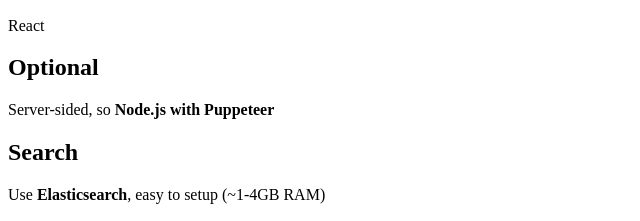
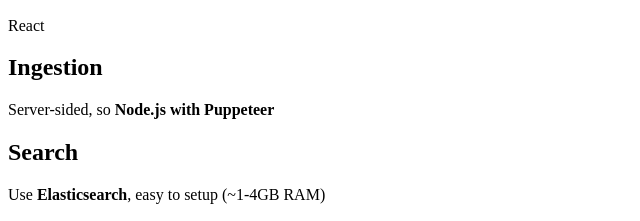
Before and after one commit to IonitaEmanuel/github-pages-testin, a plain HTML site: page index.html in a window 1280 px wide. Shown: the part 226-447 px from the top of the page, 0-640 px from the left. Drawn offline with Linux system fonts and the light colour scheme.

Commit message:
Update index.html

```diff
--- a/index.html
+++ b/index.html
@@ -10,7 +10,7 @@
   <p id="58uavpc">MySQL</p>
   <h2 id="hn9k5hs">Frontend</h2>
   <p id="hn9k5hs">React</p>
-  <h2 id="t3r0iw">Optional</h2>
+  <h2 id="t3r0iw">Ingestion</h2>
   <p id="t3r0iw">Server-sided, so <b>Node.js with Puppeteer</b></p>
   <h2 id="x8rfoh">Search</h2>
   <p id="8wj6qx">Use <b>Elasticsearch</b>, easy to setup (~1-4GB RAM)</p>
```
